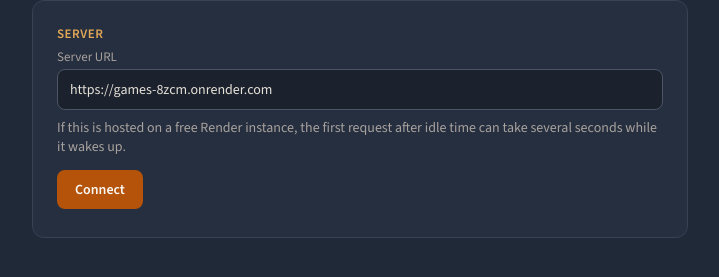
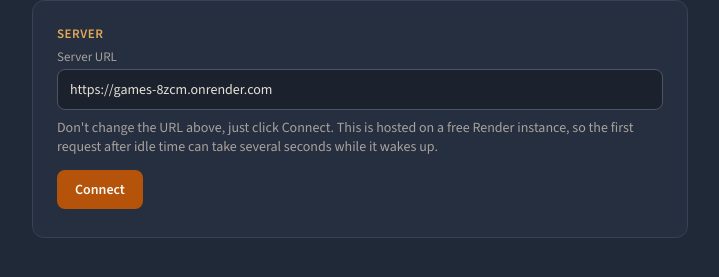
Before and after one commit to lod-osh/games, a website: page wizard-api-game/wizard-client.html in a window 1280 px wide. Shown: the part 89-366 px from the top of the page, without its empty margins (280-999 px from the left). Drawn offline with nearby package versions, Linux system fonts and the light colour scheme.

Commit message:
Update server URL instructions in wizard-client.html

```diff
--- a/wizard-api-game/wizard-client.html
+++ b/wizard-api-game/wizard-client.html
@@ -55,7 +55,7 @@
       <div class="kicker">Server</div>
       <label for="server-url">Server URL</label>
       <input type="text" id="server-url" placeholder="https://your-app.onrender.com">
-      <div class="muted" style="margin-bottom: 10px;">If this is hosted on a free Render instance, the first request after idle time can take several seconds while it wakes up.</div>
+      <div class="muted" style="margin-bottom: 10px;">Don't change the URL above, just click Connect. This is hosted on a free Render instance, so the first request after idle time can take several seconds while it wakes up.</div>
       <button class="btn" id="btn-check-server">Connect</button>
       <div id="server-status"></div>
     </div>
```
